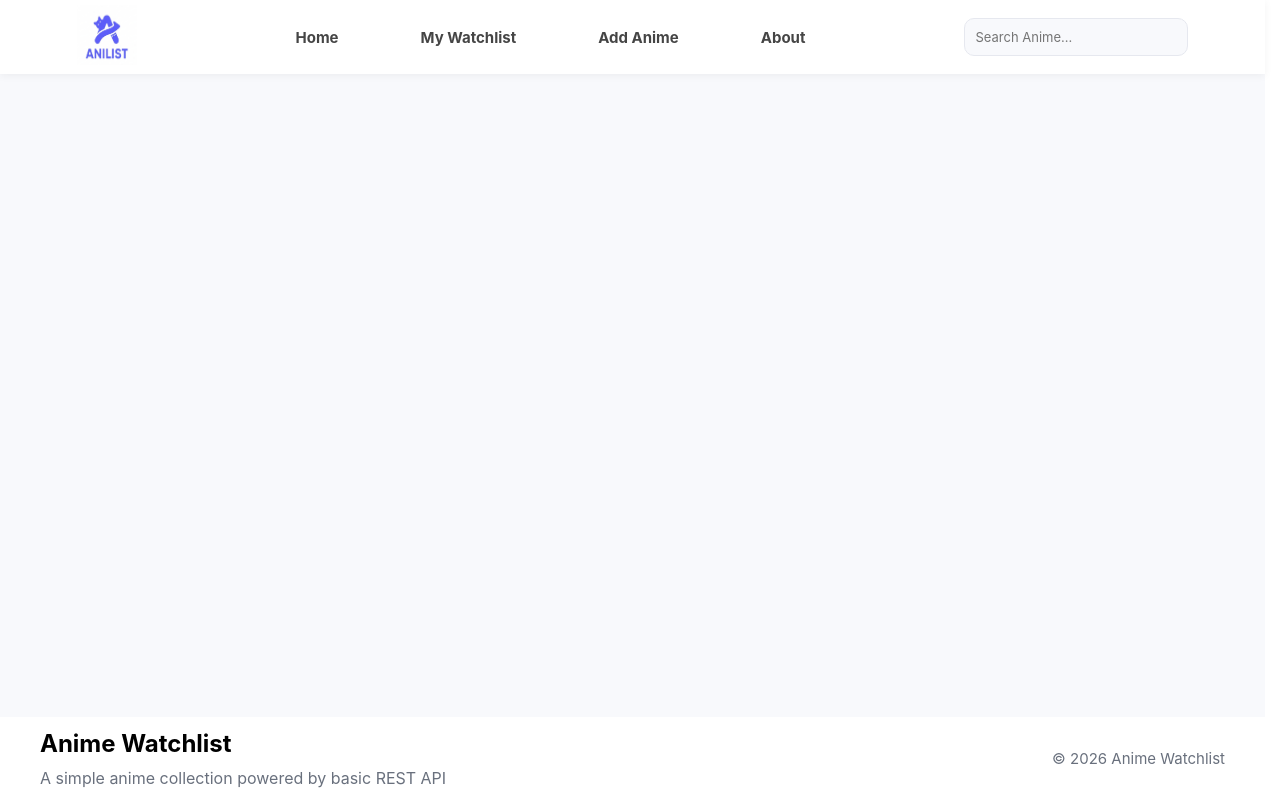
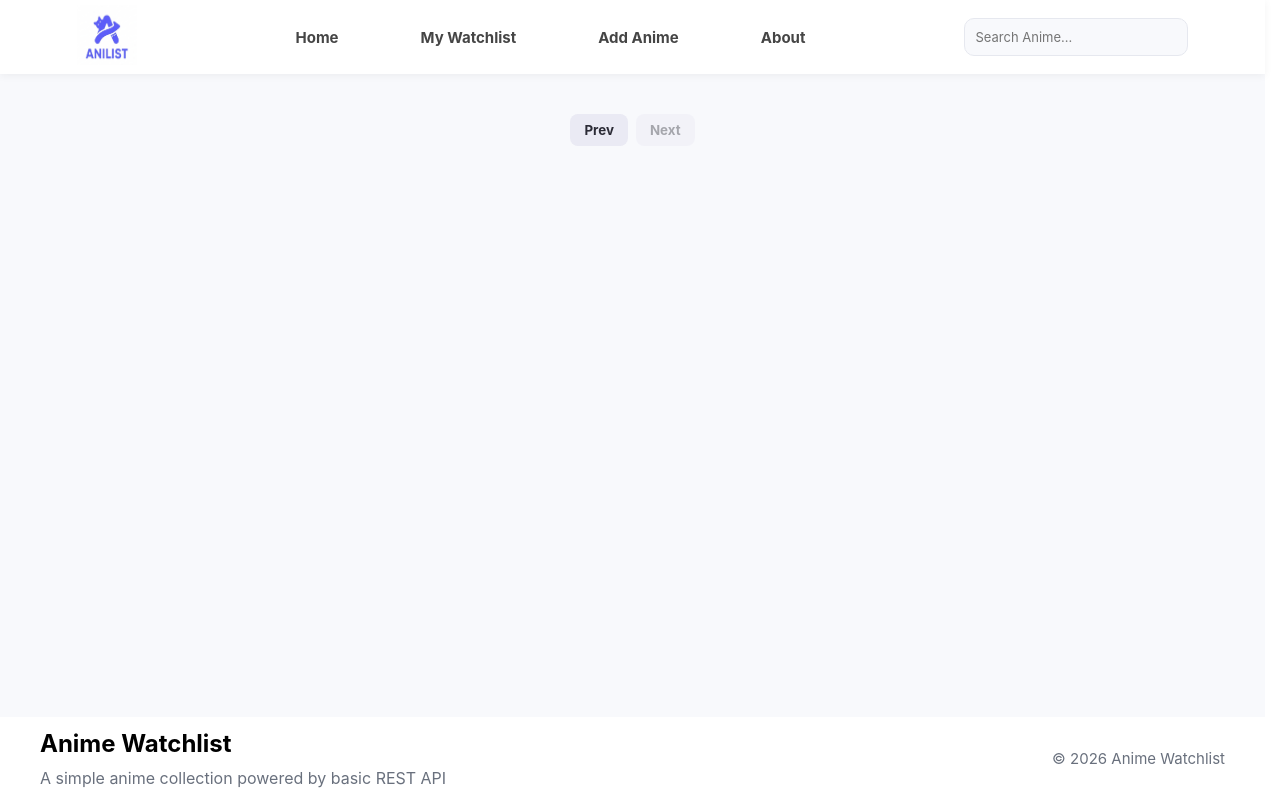
Before and after one commit to Luckyishim/Anime_Watchlist, a React (Vite) app in the folder client_side/Watchlist/: page /Testing in a window 1280 px wide. Built offline with nearby package versions, Linux system fonts and the light colour scheme.

Commit message:
Pagination done in UI

```diff
--- a/client_side/Watchlist/src/App.jsx
+++ b/client_side/Watchlist/src/App.jsx
@@ -6,6 +6,7 @@ import Home from './pages/Home';
 import MyWatchlist from './pages/MyWatchlist';
 import AddAnime from './pages/AddAnime';
 import About from './pages/About';
+import Pagination from './components/Pagination';
 
 function App() {
   return (
@@ -18,6 +19,7 @@ function App() {
             <Route path="/MyWatchList" element={<MyWatchlist />} />
             <Route path="/AddAnime" element={<AddAnime />} />
             <Route path="/About" element={<About />} />
+            <Route path="/Testing" element={<Pagination/>}/>
           </Routes>
         </main>
         <Footer />
--- /dev/null
+++ b/client_side/Watchlist/src/components/Pagination.jsx
@@ -0,0 +1,37 @@
+import "../styles/Pagination.css"
+
+
+export default function Pagination({ currentPage, totalPages, onPageChange }) {
+    if (totalPages <= 1) return null;  //to not show pagination if data is just one page
+
+    const pageNumbers = [];
+    for (let i = 1; i <= totalPages; i++) {
+        pageNumbers.push(i)
+    } //this for loop pushed the number of pages for each data entry from the backend
+    return (
+        <div className="pagination">
+            <button
+                disabled={currentPage === 1}
+                onClick={() => onPageChange(currentPage - 1)}
+            >
+                Prev
+            </button>
+            {pageNumbers.map((num) => (
+                <button
+                    key={num}
+                    className={num === currentPage ? "active" : ""}
+                    onClick={() => onPageChange(num)}
+                >
+                    {num}
+                </button>
+            ))}
+
+            <button
+                disabled={currentPage === totalPages}
+                onClick={() => onPageChange(currentPage + 1)}
+            >
+                Next
+            </button>
+        </div>
+    )
+}
--- a/client_side/Watchlist/src/components/Watchlist.jsx
+++ b/client_side/Watchlist/src/components/Watchlist.jsx
@@ -1,27 +1,46 @@
 import { useEffect, useState } from 'react';
 import Card from './Card';
 import "../styles/Watchlist.css"
+import Pagination from './Pagination';
 
 export default function Watchlist() {
   const [animeList, setAnimeList] = useState([]);
+  const [currentPage, setCurrentPage] = useState(1);
+  const [totalPages, setTotalPages] = useState(1);
 
   useEffect(() => {
     const fetchData = async () => {
-      const response = await fetch('http://localhost:3050/anime');
+      const response = await fetch(`http://localhost:3050/anime?page=${currentPage}&limit=9`);
       const json = await response.json();
 
+
+
       if (response.ok) {
-        setAnimeList(json);
+        setAnimeList(json.data);
+        setTotalPages(json.totalPages);
       }
     };
     fetchData();
-  }, []);
+  }, [currentPage]);
+
+  const handlePageChange = (page) => {
+    setCurrentPage(page);
+    window.scrollTo({ top: 0, behavior: 'smooth' })
+  }
 
   return (
-    <div className="watchlist">
-      {animeList.map((anime) => (
-        <Card key={anime._id} anime={anime} />
-      ))}
+    <div>
+      <div className="watchlist">
+        {animeList.map((anime) => (
+          <Card key={anime._id} anime={anime} />
+        ))}
+      </div>
+
+      <Pagination
+        currentPage={currentPage}
+        totalPages={totalPages}
+        onPageChange={handlePageChange}
+      />
     </div>
   );
 }
--- /dev/null
+++ b/client_side/Watchlist/src/styles/Pagination.css
@@ -0,0 +1,33 @@
+.pagination {
+  display: flex;
+  justify-content: center;
+  align-items: center;
+  gap: 8px;
+  margin: 40px 0;
+  flex-wrap: wrap;
+}
+
+.pagination button {
+  padding: 8px 14px;
+  border-radius: 8px;
+  border: none;
+  background-color: #EAEAF4;
+  color: #2b2b36;
+  font-weight: bold;
+  cursor: pointer;
+  transition: background-color 0.2s;
+}
+
+.pagination button:hover:not(:disabled) {
+  background-color: #d8d8ea;
+}
+
+.pagination button.active {
+  background-color: #6a4bff;
+  color: white;
+}
+
+.pagination button:disabled {
+  opacity: 0.4;
+  cursor: not-allowed;
+}
```
Also changed, not shown: client_side/Watchlist/src/components/Card.jsx (line endings or trailing spaces), 1 other file (tests, documents, lock files or other folders).
